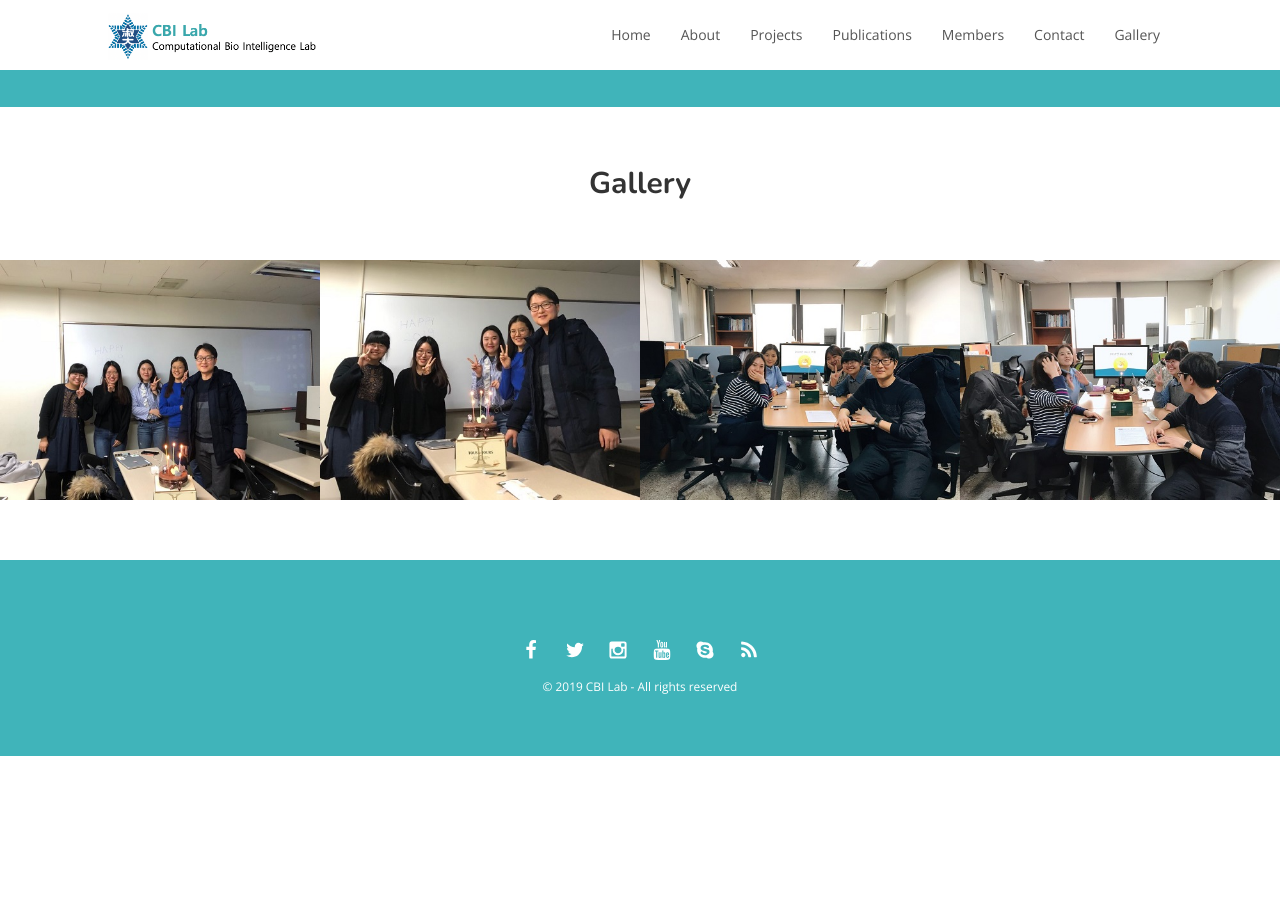
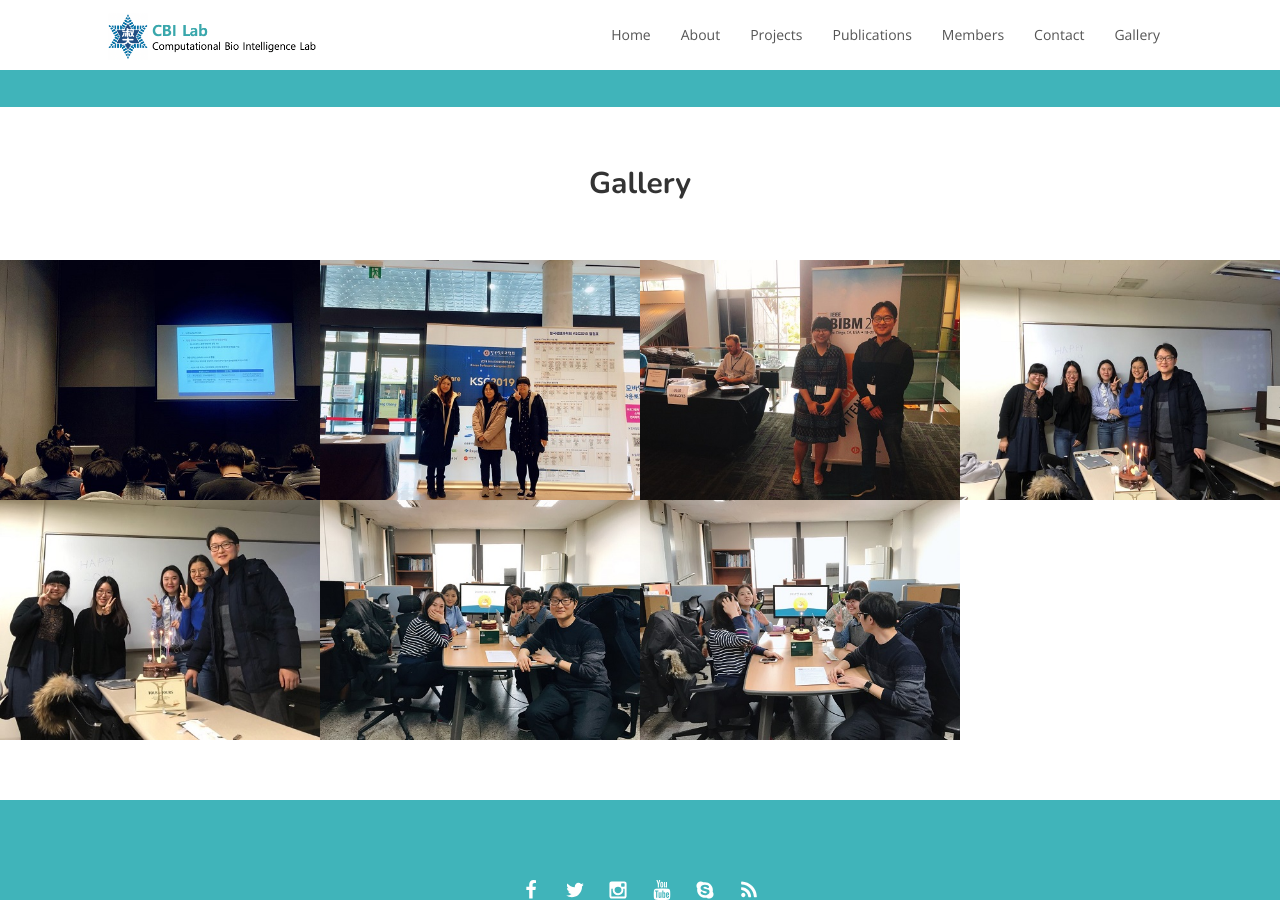
Before and after one commit to cbi-bioinfo/cbi-bioinfo.github.io_old, a Jekyll site: the page built from index.html, in a window 1280 px wide and 900 px high, scrolled down 5960 px. Built offline with Jekyll 4.4.1, drawn with Linux system fonts in a browser that asks for light colours; nearby versions of some CDN libraries; before the commit the page ends 6716 px from its top, so only the background shows below that.

Commit message:
add gallery (BIBM, KSC 2019)

```diff
--- a/_data/gallery.yml
+++ b/_data/gallery.yml
@@ -1,3 +1,15 @@
+- image_thumb: KSC_2019_3_thumb.jpg
+  image_large: KSC_2019_3.jpg
+  image_alt: KSC 2019 conference
+
+- image_thumb: KSC_2019_1_thumb.jpg
+  image_large: KSC_2019_1.jpg
+  image_alt: KSC 2019 conference
+
+- image_thumb: BIBM_2019_thumb.jpg
+  image_large: BIBM_2019.jpg
+  image_alt: BIBM 2019 conference in San diego
+
 - image_thumb: day1_2019_thumb.jpg
   image_large: day1_2019.jpg
   image_alt: 2019 Day1 meeting
--- a/publications.html
+++ b/publications.html
@@ -24,7 +24,7 @@ layout: default
                     <br>
 
                     <ul>
-                        <li><p style="font-size: 130%;color: black">Kim H, Moon J, ..., Choi J, <b>Chae H</b>, Lee W, Kim S, Park C. (2019). Bioinformatic analysis of peripheral blood RNA-sequencing sensitively detects the cause of late graft loss following overt hyperglycemia in pig-to-nonhuman primate islet xenotransplantation. Scientific Reports, (Accepted) </p></li><br><br>
+                        <li><p style="font-size: 130%;color: black">Kim H, Moon J, ..., Choi J, <b>Chae H</b>, Lee W, Kim S, Park C. (2019). Bioinformatic analysis of peripheral blood RNA-sequencing sensitively detects the cause of late graft loss following overt hyperglycemia in pig-to-nonhuman primate islet xenotransplantation. Scientific Reports, 9(1), 1-11. </p></li><br><br>
                         <li><p style="font-size: 130%;color: black">Ahn H, Jung I, <b>Chae H</b>, Kang D., Jung W, & Kim S. (2019). HTRgene: a computational method to perform the integrated analysis of multiple heterogeneous time-series data: case analysis of cold and heat stress response signaling genes in Arabidopsis. BMC Bioinformatics, 20(16), 588.</p></li><br><br>
                         <li><p style="font-size: 130%;color: black">Chai Y*, <b>Chae H*</b>, Kim K, Lee H, Cho S, Lee K, Kim S, Comparative gene expression profiles in parathyroid adenoma and normal parathyroid tissue, J. Clin. Med. 2019, 8(3), 297. *:co-first author</p></li><br><br>
                         <li><p style="font-size: 130%;color: black">Lee J*, Ahn J*, ..., Chai Y, <b>Chae H</b>, Colorectal Cancer Prognosis is Not Associated with BRAF and KRAS Mutations-A STROBE Compliant Study, J. Clin. Med. 2019, 8(1), 111. *:co-first author</p></li><br><br>
```
Also changed, not shown: img/gallery/large/KSC_2019_1.jpg (added), img/gallery/large/KSC_2019_2.jpg (added), img/gallery/large/KSC_2019_3.jpg (added), img/gallery/thumb/KSC_2019_1_thumb.jpg (added), img/gallery/thumb/KSC_2019_2_thumb.jpg (added), img/gallery/thumb/KSC_2019_3_thumb.jpg (added), 9 other files.
